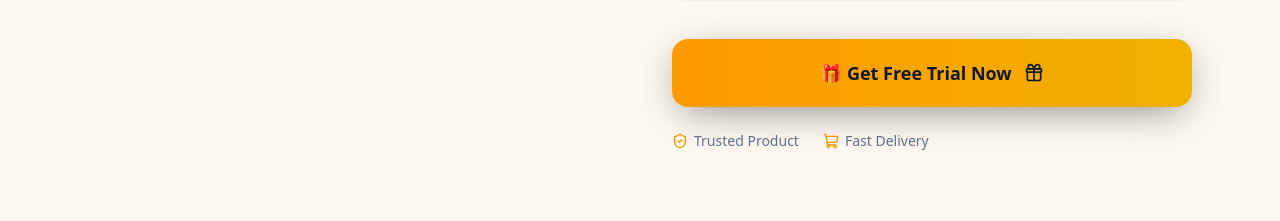
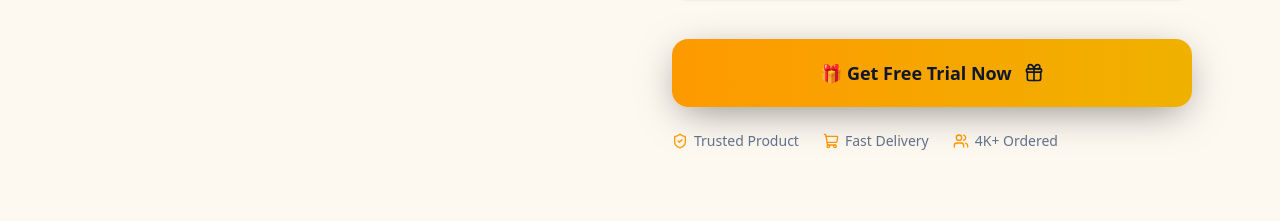
Before and after one commit to kuldipkoladiya/multivitaz, a Next.js app: page / in a window 1280 px wide. Shown: the part 1442-1663 px from the top of the page. Built offline with nearby package versions, Linux system fonts and the light colour scheme.

Commit message:
add order count

```diff
--- a/src/app/page.tsx
+++ b/src/app/page.tsx
@@ -2,7 +2,7 @@
 import React, { useEffect, useState, useRef, useCallback } from "react";
 import { motion, AnimatePresence } from "framer-motion";
 import {
-    ShoppingCart, Star, CheckCircle, ShieldCheck, Leaf, Activity,
+    ShoppingCart, Users, Star, CheckCircle, ShieldCheck, Leaf, Activity,
     Droplets, Info, Plus, Minus, User, Phone, Mail, MapPin,
     Building, Hash, MessageCircle, X, Sparkles, Play, Pause,
     RefreshCcw, Award, Truck, Banknote, Headset, LifeBuoy, Gift,
@@ -886,6 +886,7 @@ export default function Home() {
                             <div className="flex flex-wrap items-center justify-center lg:justify-start gap-4 sm:gap-6 mt-6 text-sm font-medium text-slate-500">
                                 <span className="flex items-center gap-1.5"><ShieldCheck className="w-4 h-4 text-amber-500" /> Trusted Product</span>
                                 <span className="flex items-center gap-1.5"><ShoppingCart className="w-4 h-4 text-amber-500" /> Fast Delivery</span>
+                                <span className="flex items-center gap-1.5"><Users className="w-4 h-4 text-amber-500" /> 4K+ Ordered</span>
                             </div>
                         </motion.div>
                     </div>
```
